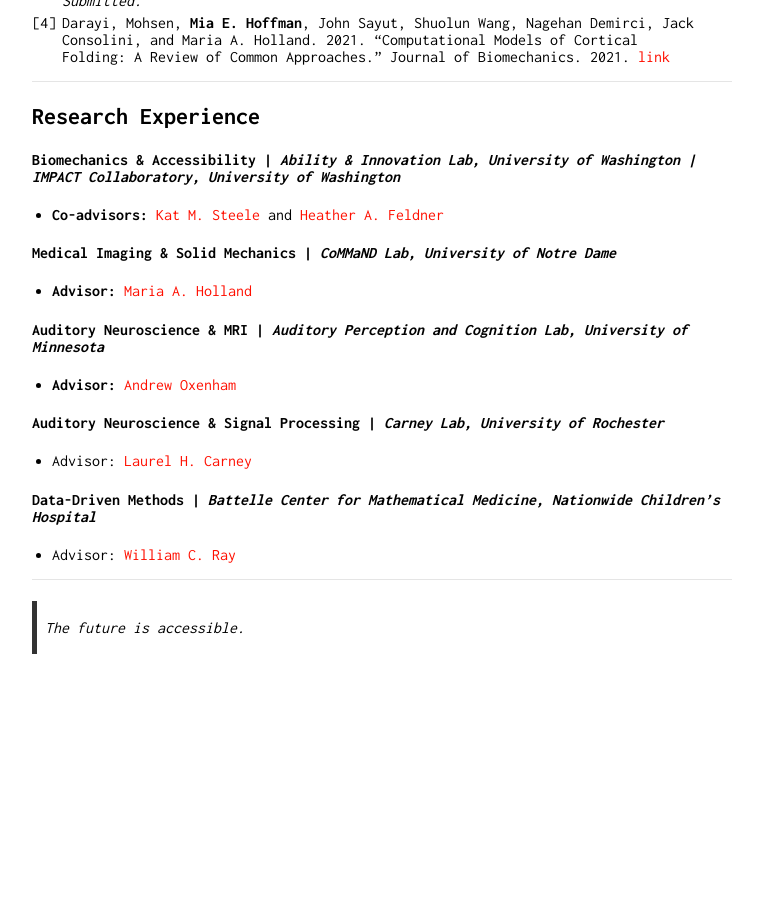
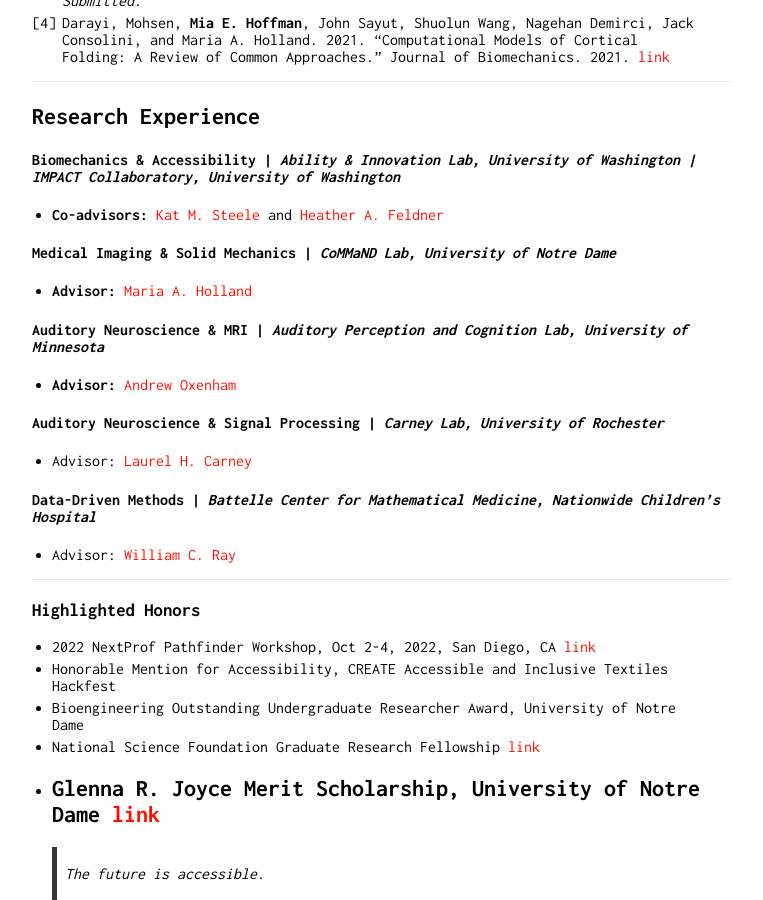
Before and after one commit to miahoffmannd/miahoffmannd.github.io, a Jekyll site: the page built from index.md, in a window 1280 px wide and 900 px high, scrolled down 693 px. Shown: the whole window, without its empty margins (258-1021 px from the left). Built offline with Jekyll 4.4.1, drawn with Linux system fonts in a browser that asks for light colours; our own code applies the rules of GitHub Pages for plain Markdown files; before the commit the page ends 1347 px from its top, so only the background shows below that.

Commit message:
Update index.md

```diff
--- a/index.md
+++ b/index.md
@@ -39,6 +39,12 @@
 #### Data-Driven Methods | _Battelle Center for Mathematical Medicine, Nationwide Children's Hospital_
 - Advisor: [William C. Ray](https://pediatricsnationwide.org/2022/02/09/featured-researcher-will-ray/)
 
-
+---
+### Highlighted Honors
+- 2022 NextProf Pathfinder Workshop, Oct 2-4, 2022, San Diego, CA [link](https://jacobsschool.ucsd.edu/news/release/3524)
+- Honorable Mention for Accessibility, CREATE Accessible and Inclusive Textiles Hackfest
+- Bioengineering Outstanding Undergraduate Researcher Award, University of Notre Dame
+- National Science Foundation Graduate Research Fellowship [link](https://engineering.nd.edu/news/engineering-students-receive-2021-nsf-graduate-research-fellowships/)
+- Glenna R. Joyce Merit Scholarship, University of Notre Dame [link](https://scholars.nd.edu/awards/list-of-awards/glenna-r-joyce-scholarship/)
 ---
 > The future is accessible.
```
